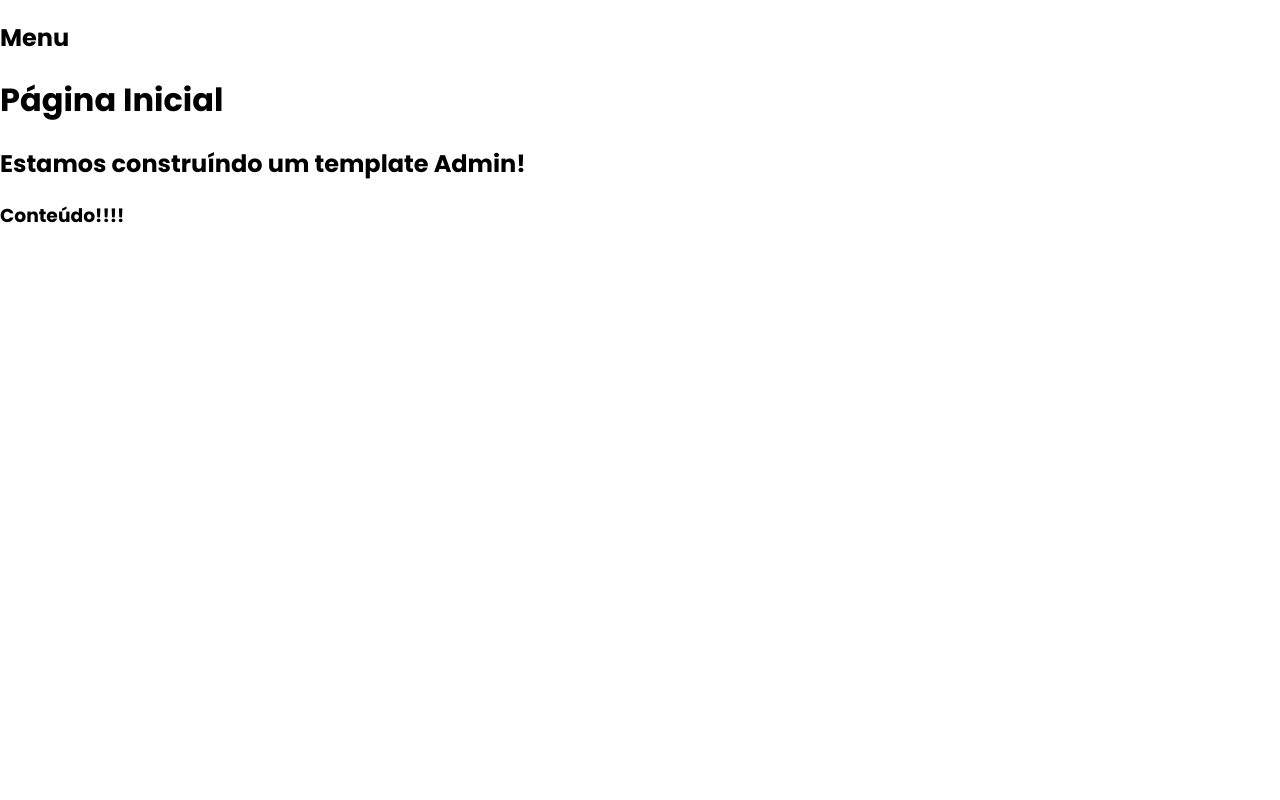
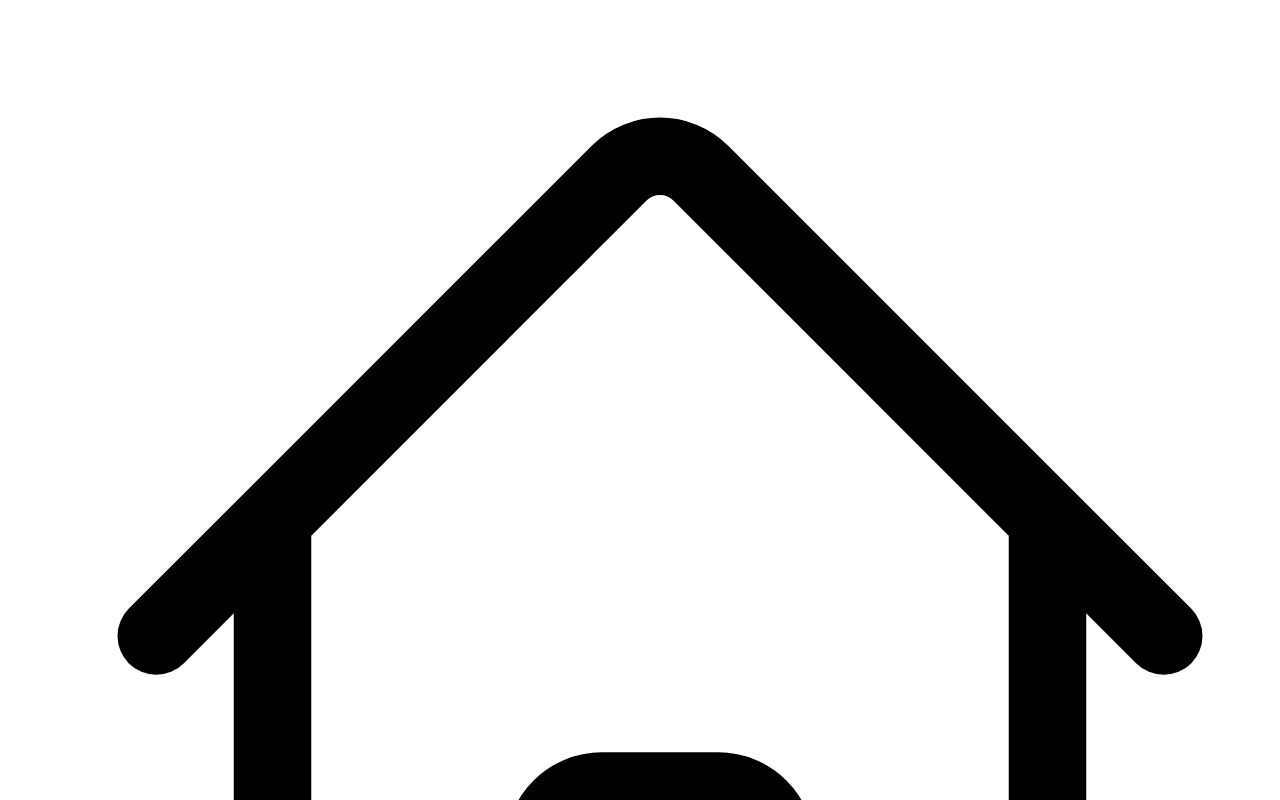
Before and after one commit to sidebit-dev/admin-template, a Next.js app: page / in a window 1280 px wide. Shown: the top 800 px of the page. Built offline with nearby package versions, Linux system fonts and the light colour scheme.

Commit message:
Instala Heroicons no menu lateral

```diff
--- /dev/null
+++ b/src/components/icons/index.tsx
@@ -0,0 +1,50 @@
+export const IconeCasa = (
+  <svg
+    xmlns="http://www.w3.org/2000/svg"
+    fill="none"
+    viewBox="0 0 24 24"
+    strokeWidth={1.5}
+    stroke="currentColor"
+    className="w-6 h-6"
+  >
+    <path
+      strokeLinecap="round"
+      strokeLinejoin="round"
+      d="M2.25 12l8.954-8.955c.44-.439 1.152-.439 1.591 0L21.75 12M4.5 9.75v10.125c0 .621.504 1.125 1.125 1.125H9.75v-4.875c0-.621.504-1.125 1.125-1.125h2.25c.621 0 1.125.504 1.125 1.125V21h4.125c.621 0 1.125-.504 1.125-1.125V9.75M8.25 21h8.25"
+    />
+  </svg>
+);
+
+export const IconeAjustes = (
+  <svg
+    xmlns="http://www.w3.org/2000/svg"
+    fill="none"
+    viewBox="0 0 24 24"
+    strokeWidth={1.5}
+    stroke="currentColor"
+    className="w-6 h-6"
+  >
+    <path
+      strokeLinecap="round"
+      strokeLinejoin="round"
+      d="M6 13.5V3.75m0 9.75a1.5 1.5 0 010 3m0-3a1.5 1.5 0 000 3m0 3.75V16.5m12-3V3.75m0 9.75a1.5 1.5 0 010 3m0-3a1.5 1.5 0 000 3m0 3.75V16.5m-6-9V3.75m0 3.75a1.5 1.5 0 010 3m0-3a1.5 1.5 0 000 3m0 9.75V10.5"
+    />
+  </svg>
+);
+
+export const IconeSino = (
+  <svg
+    xmlns="http://www.w3.org/2000/svg"
+    fill="none"
+    viewBox="0 0 24 24"
+    strokeWidth={1.5}
+    stroke="currentColor"
+    className="w-6 h-6"
+  >
+    <path
+      strokeLinecap="round"
+      strokeLinejoin="round"
+      d="M14.857 17.082a23.848 23.848 0 005.454-1.31A8.967 8.967 0 0118 9.75v-.7V9A6 6 0 006 9v.75a8.967 8.967 0 01-2.312 6.022c1.733.64 3.56 1.085 5.455 1.31m5.714 0a24.255 24.255 0 01-5.714 0m5.714 0a3 3 0 11-5.714 0"
+    />
+  </svg>
+);
--- /dev/null
+++ b/src/components/template/MenuItem.tsx
@@ -0,0 +1,13 @@
+interface MenuItemProps{
+    url: string
+    texto: string
+    icone: any
+}
+
+export default function MenuItem(props:MenuItemProps){
+    return(
+        <li className={``}>
+            {props.icone}
+        </li>
+    )
+}
--- a/src/components/template/MenuLateral.tsx
+++ b/src/components/template/MenuLateral.tsx
@@ -1,7 +1,15 @@
+import { IconeAjustes, IconeCasa, IconeSino } from "../icons";
+import MenuItem from "./MenuItem";
+
 export default function MenuLateral(){
     return(
         <aside>
-            <h1>Menu</h1>
+            <ul>
+               <MenuItem url="/"  texto="Início" icone={IconeCasa} />
+               <MenuItem url="/ajustes"  texto="Ajustes" icone={IconeAjustes} />
+               <MenuItem url="/notificacoes"  texto="Notificações" icone={IconeSino} />
+
+            </ul>
         </aside>
     )
 }
```
